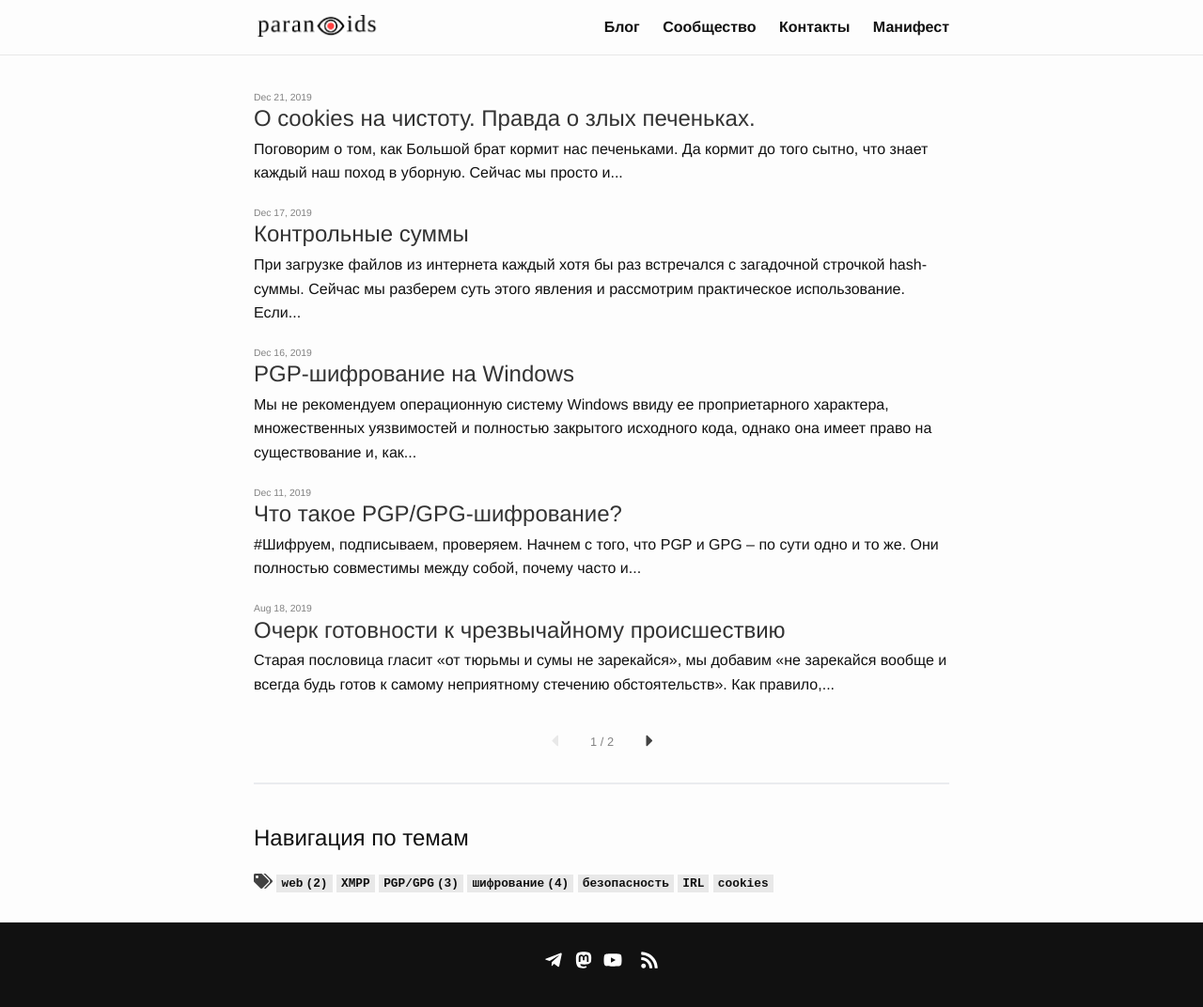
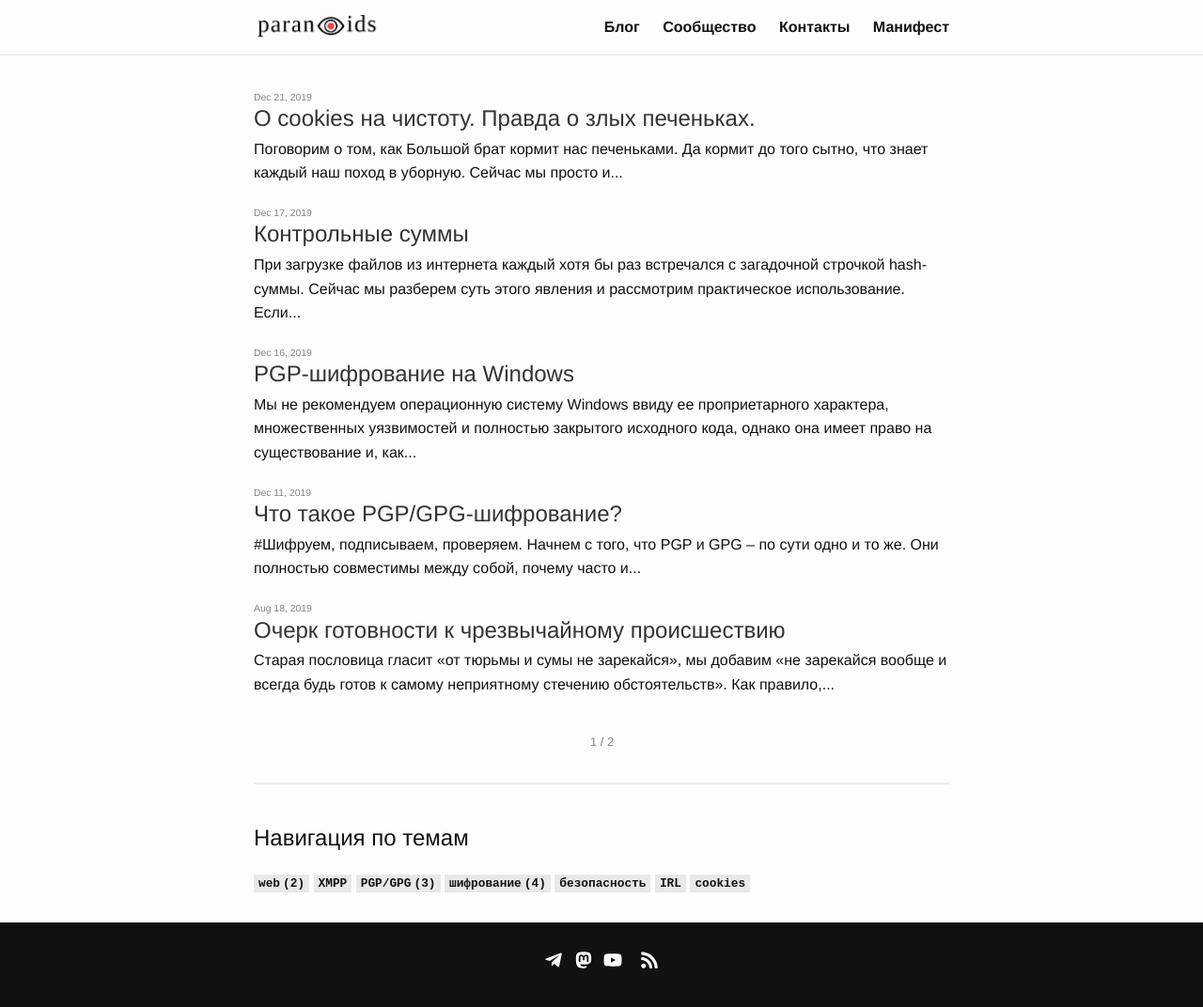
Before and after one commit to 2b7E1n6D0e5R7/2b7E1n6D0e5R7.github.io, a Jekyll site: the page built from index.html, in a window 1280 px wide. Shown: the whole page at 94% size. Built offline with Jekyll 4.4.1, drawn with Linux system fonts in a browser that asks for light colours; the list of posts is cut into pages by our own code.

Commit message:
Update head.html

```diff
--- a/_includes/head.html
+++ b/_includes/head.html
@@ -15,7 +15,6 @@
       {% break %}
     {% endif %}
   {% endfor %}
-  <link rel="stylesheet" href="{{ "/assets/fontawesome/css/all.css" | relative_url }}">
   <link rel="stylesheet" href="{{ "/assets/main.css" | relative_url }}">
   <link rel="canonical" href="{{ page.url | replace:'index.html','' | absolute_url }}">
   <link rel="alternate" type="application/rss+xml" title="{{ site.title | escape }}" href="{{ "/feed.xml" | relative_url }}">
```
